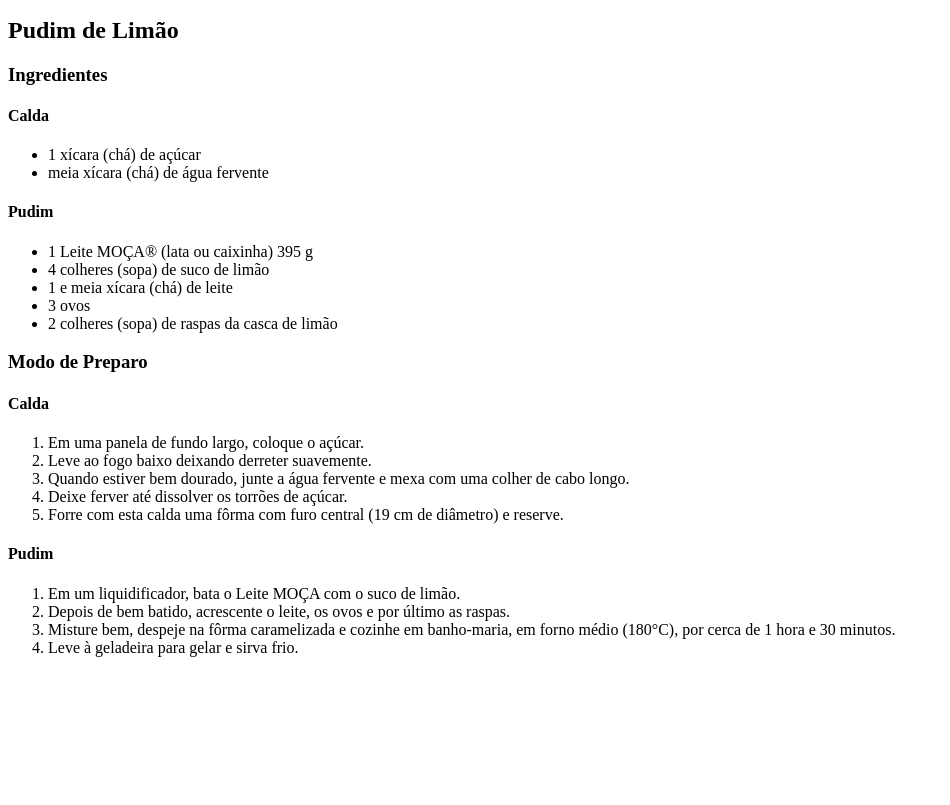
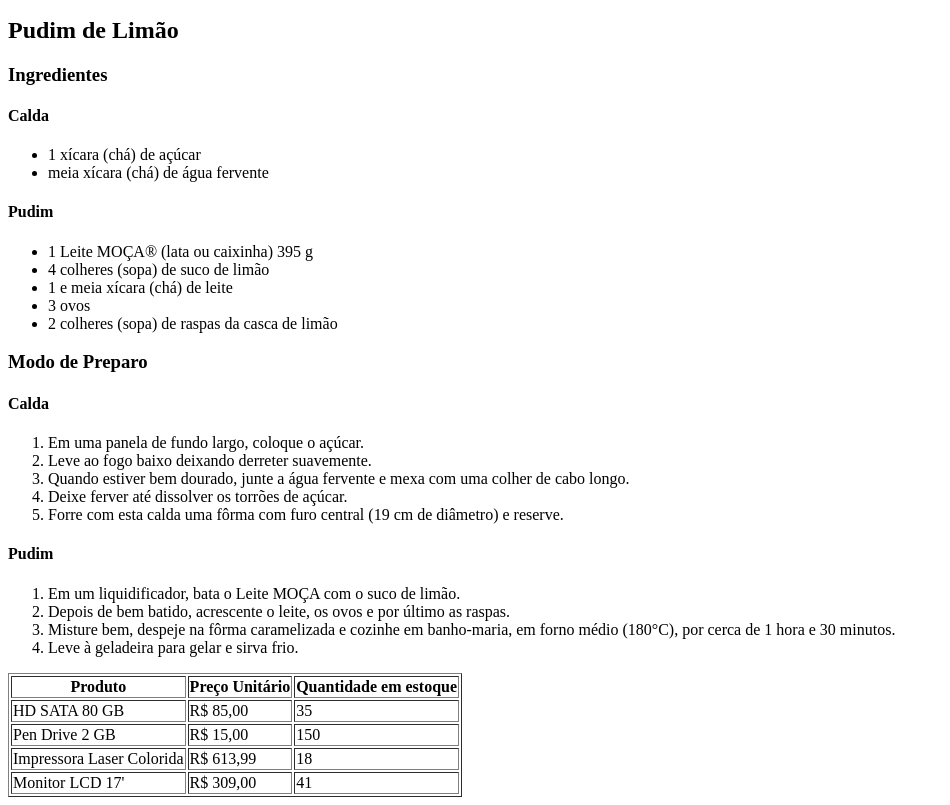
Before and after one commit to cmatiasaraujo/aula7-desafio-complementar, a plain HTML site: page index.html in a window 1280 px wide. Shown: the part 155-960 px from the top of the page, without its empty margins (0-950 px from the left). Before the commit the page ends 828 px from the top, so only its background shows below. Drawn offline with Linux system fonts and the light colour scheme.

Commit message:
inseri infors na article 2

```diff
--- a/index.html
+++ b/index.html
@@ -46,5 +46,33 @@
             <li>Leve à geladeira para gelar e sirva frio.</li>
         </ol>
     </section>
+    <section>
+        <table border>
+            <th>Produto</th>
+            <th>Preço Unitário</th>
+            <th>Quantidade em estoque</th>
+            <tr>
+                <td>HD SATA 80 GB</td>
+                <td>R$ 85,00</td>
+                <td>35</td>
+            </tr>
+            <tr>
+                <td>Pen Drive 2 GB</td>
+                <td>R$ 15,00</td>
+                <td>150</td>
+            </tr>
+            <tr>
+                <td>Impressora Laser Colorida</td>
+                <td>R$ 613,99</td>
+                <td>18</td>
+            </tr>
+            <tr>
+                <td>Monitor LCD 17'</td>
+                <td>R$ 309,00</td>
+                <td>41</td>
+            </tr>
+        </table>
+    </section>
+
 </body>
 </html>
```
